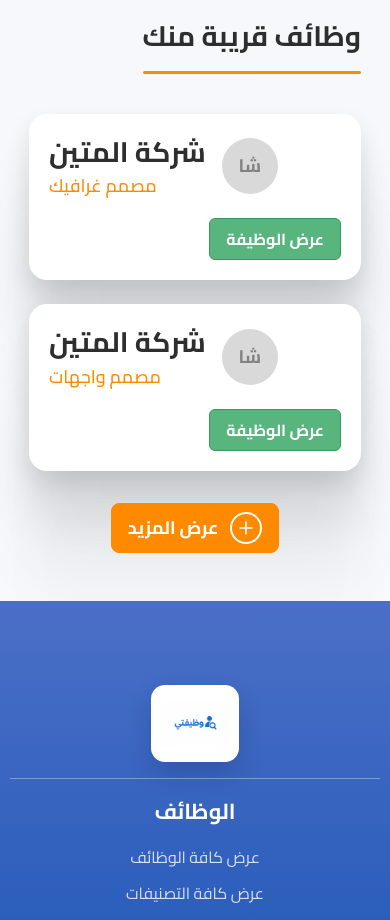
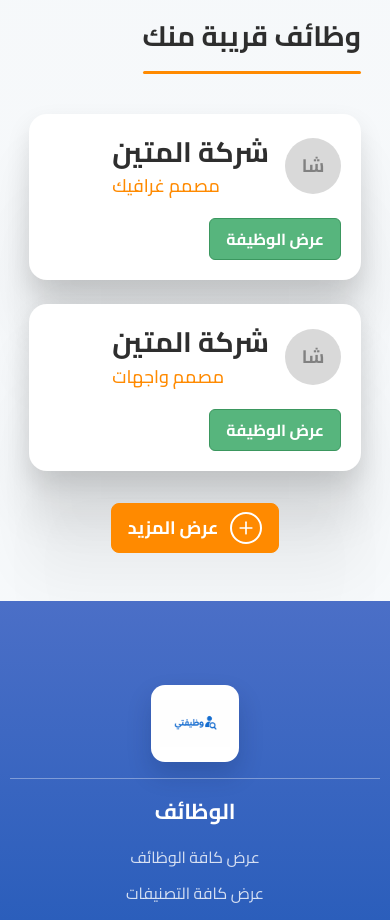
Before and after one commit to Ahmadkaissoon/Uni-final-project, a React (Vite) app: page / in a window 390 px wide. Shown: the part 2600-3520 px from the top of the page. Built offline with nearby package versions, Linux system fonts and the light colour scheme.

Commit message:
fixed job card name location

```diff
--- a/src/components/portal/PortalNearbyJobCard.tsx
+++ b/src/components/portal/PortalNearbyJobCard.tsx
@@ -88,7 +88,7 @@ export default function PortalNearbyJobCard({
     return (
         <article className={cardClassName} dir="rtl">
             <div className="flex flex-col gap-5 sm:flex-row sm:items-center sm:justify-between">
-                <div className="flex items-center justify-end gap-4 text-right">
+                <div className="flex items-center lg:justify-end, gap-4 text-right">
                     <span className="inline-flex size-[56px] shrink-0 items-center justify-center overflow-hidden rounded-full bg-[#d9d9d9] text-size18 font-bold text-[#818181]">
                         {logoSrc ? (
                             <img
@@ -114,7 +114,7 @@ export default function PortalNearbyJobCard({
                     </div>
                 </div>
 
-                <div className="flex justify-start sm:justify-end">{actionButton}</div>
+                <div className="flex sm:justify-end">{actionButton}</div>
             </div>
         </article>
     )
```
